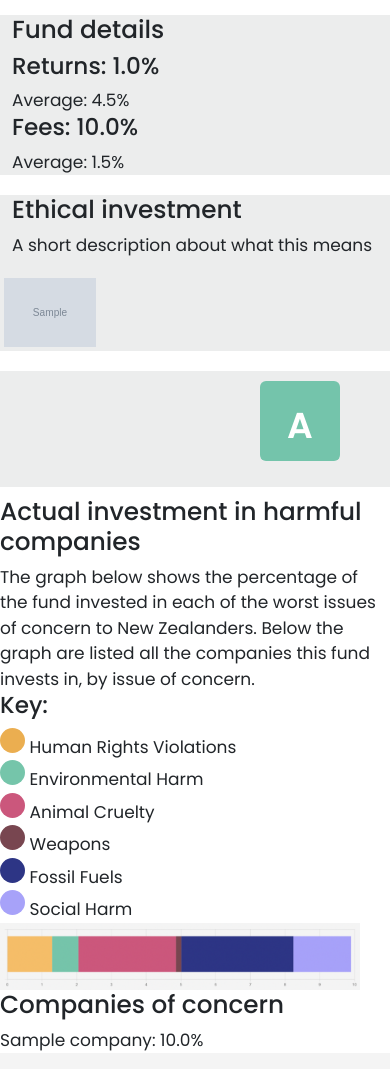
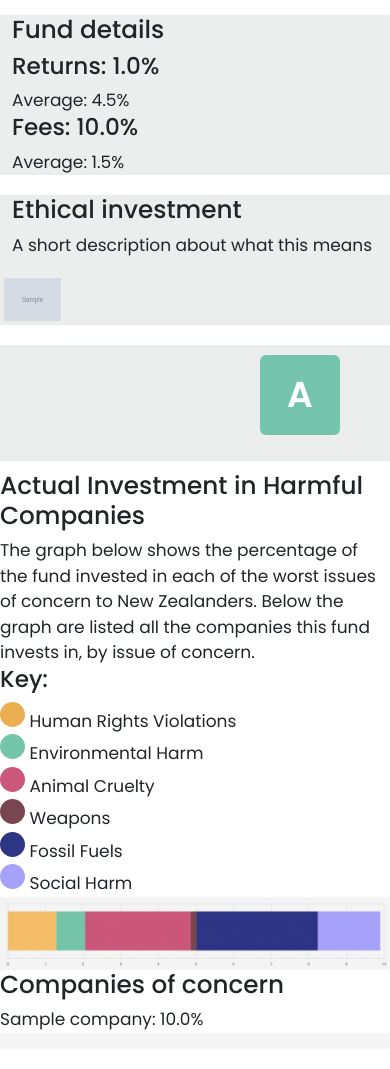
Before and after one commit to almeister/mindful-mini, a Django app: page /kiwisaver/1/ in a window 390 px wide; the page is wider, and only the part inside the window is pictured. Shown: the part 51-1120 px from the top of that part. After the commit the page ends 1081 px from the top of that part, so only its background shows below. Run offline with Django 5.2, Linux system fonts and the light colour scheme; tables that the repository leaves empty hold one stand-in row (values such as "Sample post"); grey boxes marked "Sample" are stand-in pictures; some libraries are stand-ins or nearby versions.

Commit message:
Refactor legend and refine responsive layout

```diff
--- a/kiwisaver/static/kiwisaver/style.css
+++ b/kiwisaver/static/kiwisaver/style.css
@@ -34,7 +34,7 @@ ul {
 }
 
 .ks-badge {
-  width: 100px;
+  width: 65px;
 }
 
 .rating-item {
@@ -45,7 +45,6 @@ ul {
 .rating-score-container {
   width: 80px;
   height: 80px;
-  padding: 18px;
   border-radius: 6px;
   background-color: #74c4ab;
 }
@@ -53,19 +52,27 @@ ul {
 .rating-score {
   font-size: 36px;
   font-weight: 600;
+  line-height: 80px;
   text-align: center;
   color: white;
 }
 
 .chart-placeholder {
   object-fit: contain;
-  max-width: 360px;
+}
+
+.legend-item {
+  list-style-type: none;
 }
 
 .legend-circle {
   height: 25px;
   width: 25px;
   display: inline-block
+}
+
+.legend-text {
+  align-items: center;
 }
 
 .legend-yellow {
--- a/kiwisaver/templates/kiwisaver/detail.html
+++ b/kiwisaver/templates/kiwisaver/detail.html
@@ -16,7 +16,7 @@
     <section>
       <div class="container-fluid fund-summary">
         <div class="row">
-          <div class="col-lg-2 fund-summary-section">
+          <div class="col-12 col-md-3 fund-summary-section">
             <h2>Fund details</h2>
             <h3>Returns: {{ fund.returns }}%</h3>
             <div>Average: 4.5%</div>
@@ -24,13 +24,13 @@
             <div>Average: 1.5%</div>
           </div>
 
-          <div class="col-lg-2 fund-summary-section">
+          <div class="col-12 col-md-3 fund-summary-section">
             <h2>Ethical investment</h2>
             <p>A short description about what this means</p>
             <div class="row">
               {% for badge in fund.badges.all %}
               <img
-                class="col-lg-4 object-fit-contain p-1 ks-badge"
+                class="col-lg-3 object-fit-contain p-1 ks-badge"
                 src="{{ badge.icon.url }}"
                 alt="{{ badge.name }}"
               />
@@ -38,7 +38,7 @@
             </div>
           </div>
 
-          <div class="col-lg-8 fund-summary-section">
+          <div class="col-12 col-md-6 fund-summary-section">
             <ul>
               {% for fundrating in fund.fundrating_set.all %}
               <li class="rating-item">
@@ -65,45 +65,28 @@
     </section>
 
     <section>
-      <h2>Actual investment in harmful companies</h2>
+      <h2>Actual Investment in Harmful Companies</h2>
       <div class="row">
         <div class="col-lg-6">
           The graph below shows the percentage of the fund invested in each of the worst issues of concern to New Zealanders. Below the graph are listed all the companies this fund invests in, by issue of concern.
         </div>
+
         <div class="col-lg-6 concern-legend">
           <h3>Key: </h3>
           <div class="row">
-            <div class="col-lg-4 legend-item">
-                <span class="rounded-circle legend-circle legend-yellow"></span>
-                <span>Human Rights Violations</span>
+            {% for legend in chart_legend %}
+            <div class="col-md-6 col-lg-4 legend-item">
+              <span class="rounded-circle legend-circle legend-{{legend.color}}"></span>
+              <span class="legend-text">{{ legend.text }}</span>
             </div>
-            <div class="col-lg-4 legend-item">
-              <span class="rounded-circle legend-circle legend-jade"></span>
-              <span>Environmental Harm</span>
-            </div>
-            <div class="col-lg-4 legend-item">
-              <span class="rounded-circle legend-circle legend-raspberry"></span>
-              <span>Animal Cruelty</span>
-            </div>
-            <div class="col-lg-4 legend-item">
-              <span class="rounded-circle legend-circle legend-brown"></span>
-              <span>Weapons</span>
-            </div>
-            <div class="col-lg-4 legend-item">
-              <span class="rounded-circle legend-circle legend-purple"></span>
-              <span>Fossil Fuels</span>
-            </div>
-            <div class="col-lg-4 legend-item">
-              <span class="rounded-circle legend-circle legend-violet"></span>
-              <span>Social Harm</span>
-            </div>
+            {% endfor %}
           </div>
         </div>
       </div>
 
-
-      <img class="chart-placeholder" src="/media/badges/placeholder/chart-placeholder.png" alt="Dummy Chart Data" />
-
+      <div class="row">
+        <img class="col chart-placeholder" src="/media/badges/placeholder/chart-placeholder.png" alt="Dummy Chart Data" />
+      </div>
 
       <h2>Companies of concern</h2>
       <ul>
--- a/kiwisaver/views.py
+++ b/kiwisaver/views.py
@@ -18,4 +18,15 @@ class DetailView(generic.DetailView):
     def get_context_data(self, **kwargs):
         context = super().get_context_data(**kwargs)
         context["categories"] = Category.objects.all()
+
+        # TODO: Move legend data to a model
+        chart_legend = [
+        {"color": "yellow", "text": "Human Rights Violations"},
+        {"color": "jade", "text": "Environmental Harm"},
+        {"color": "raspberry", "text": "Animal Cruelty"},
+        {"color": "brown", "text": "Weapons"},
+        {"color": "purple", "text": "Fossil Fuels"},
+        {"color": "violet", "text": "Social Harm"},
+        ]
+        context["chart_legend"] = chart_legend
         return context
```
Also changed, not shown: DETAILS-IMPROVEMENTS.md (added, +5 -0 lines), DESIGN-PLAN.md (renamed from IMPROVEMENTS.md).
